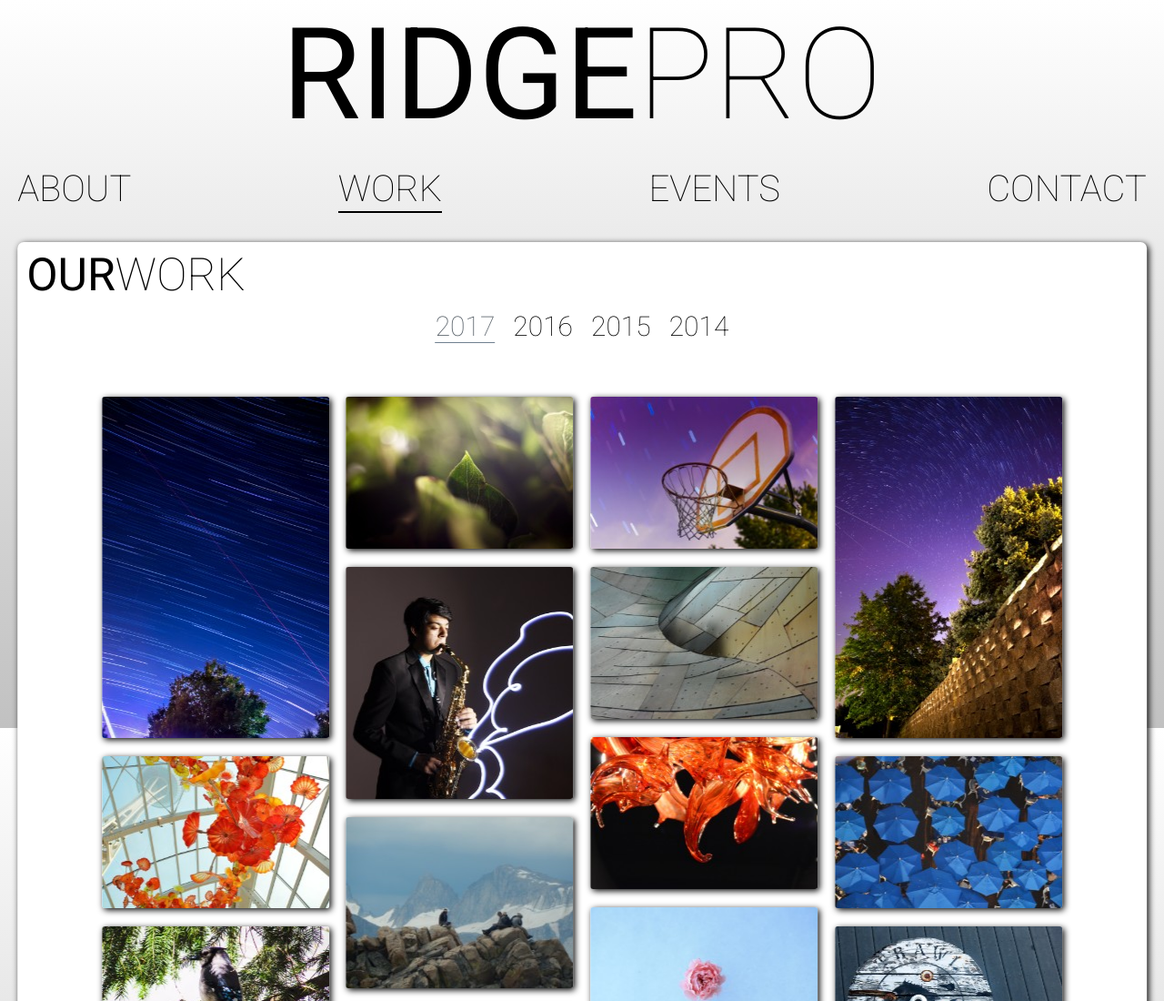
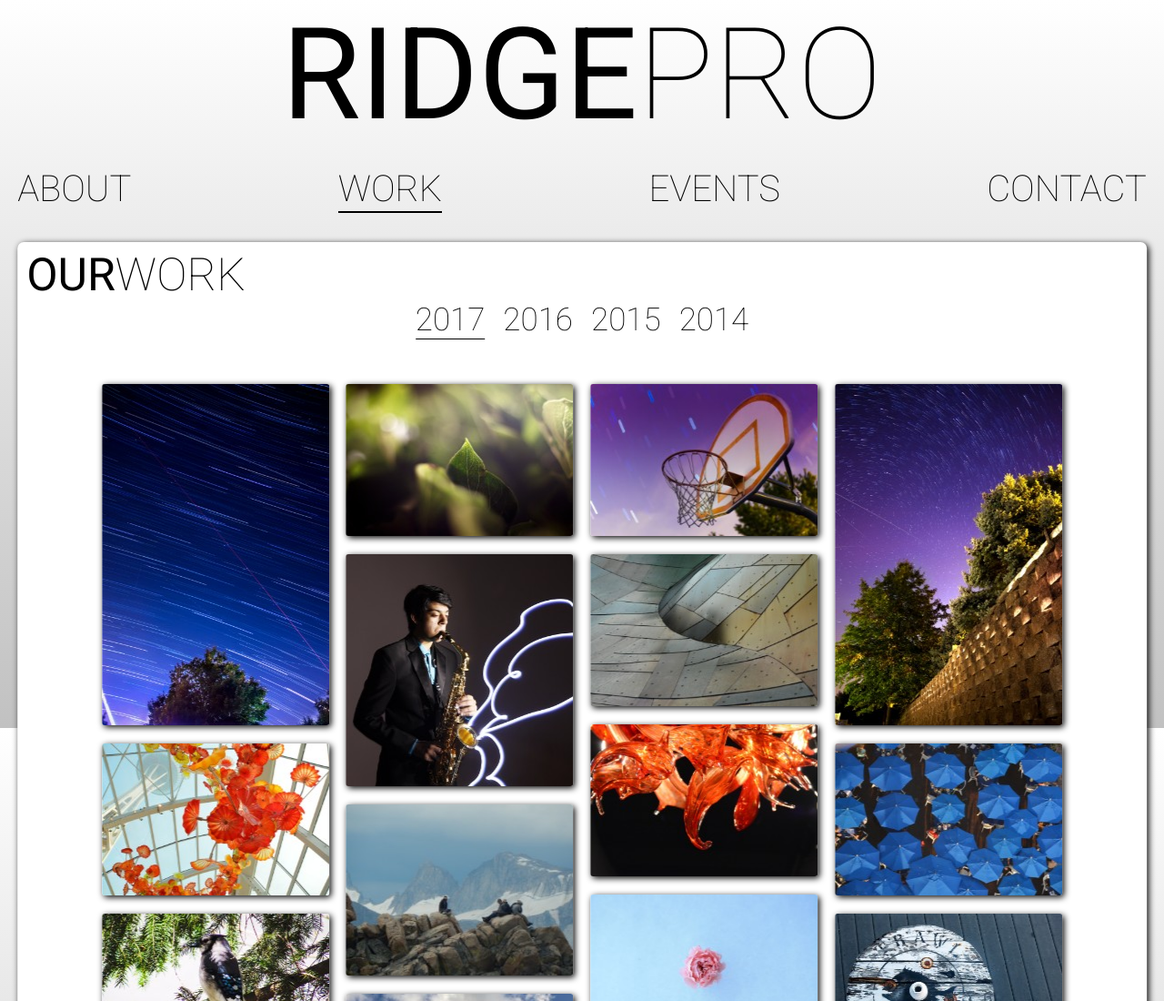
Before and after one commit to SeanTaylorLane/RidgePro, a plain HTML site: page work.html in a window 1280 px wide. Shown: the top 1100 px of the page at 91% size. Drawn offline with Linux system fonts and the light colour scheme.

Commit message:
Work year menu animation

```diff
--- a/work.css
+++ b/work.css
@@ -48,33 +48,42 @@ ul.year {
     display: flex;
     width: 100%;
     justify-content: center;
-    font-size: 30px;
+    font-size: 35px;
     font-weight: 100;
     margin-bottom: 40px;
 }
 
-li.year__item {
+.year__item {
     display: inline-block;
-    margin: 10px;
+    margin: 0 10px;
 }
 
-a.year__link:link, a.year__link:visited {
+.year a {
     color: black;
     text-decoration: none;
-    list-style: none;
+    padding-bottom: 1px;
+    position: relative;
 }
 
-a.year__link:hover {
-    color: #515a62;
+.year__link:link, .year__link:visited {
+    color: black;
+    text-decoration: none;
+} /* Best practice shit */
+
+.year__link:before {
+    position: absolute;
+    display: block;
+    content: "";
+    bottom: 0;
+    width: 0%;
+    height: 1px;
+    background: black;
+    -webkit-transition: width .35s ease;
+    transition: width .35s ease;
 }
 
-a.year__link:active { /* Put in a.year__link:focus when you put in other pages that you load to */
-    border-bottom: 1px solid slategray;
-}
-
-#year--current { /* Has to be an ID because a.year__link:link is more specific than a.year--current */
-    color: #515a62;
-    border-bottom: 1px solid slategray;
+.year__link:hover:before, .year__link--current:before {
+    width: 100%;
 }
 
 .grid-container {
--- a/work.html
+++ b/work.html
@@ -55,7 +55,7 @@
 
     <h1><span class="header--bold">Our</span>Work</h1>
     <ul class="year">
-        <li class="year__item"><a href="#" class="year__link" id="year--current">2017</a></li>
+        <li class="year__item"><a href="#" class="year__link year__link--current">2017</a></li>
         <li class="year__item"><a href="#" class="year__link">2016</a></li>
         <li class="year__item"><a href="#" class="year__link">2015</a></li>
         <li class="year__item"><a href="#" class="year__link">2014</a></li>
```
